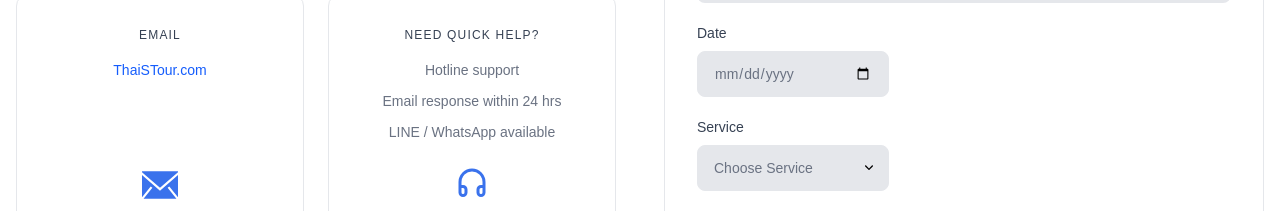
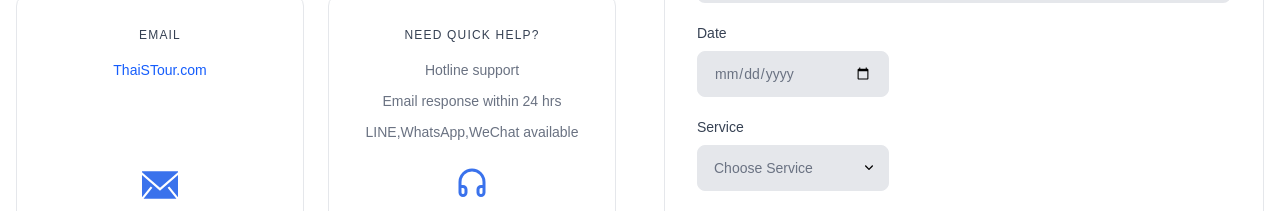
Before and after one commit to phuepwintsan/my-next-app, a Next.js app: page /contact-us in a window 1280 px wide. Shown: the part 840-1051 px from the top of the page. Built offline with nearby package versions, Linux system fonts and the light colour scheme.

Commit message:
Update ContactUs

```diff
--- a/src/app/components/ContactUs.js
+++ b/src/app/components/ContactUs.js
@@ -68,7 +68,7 @@ export default function ContactPage() {
                                 value={[
                                     "Hotline support",
                                     "Email response within 24 hrs",
-                                    "LINE / WhatsApp available",
+                                    "LINE,WhatsApp,WeChat available",
                                 ]}
                                 image="headset.svg"
                             />
```
